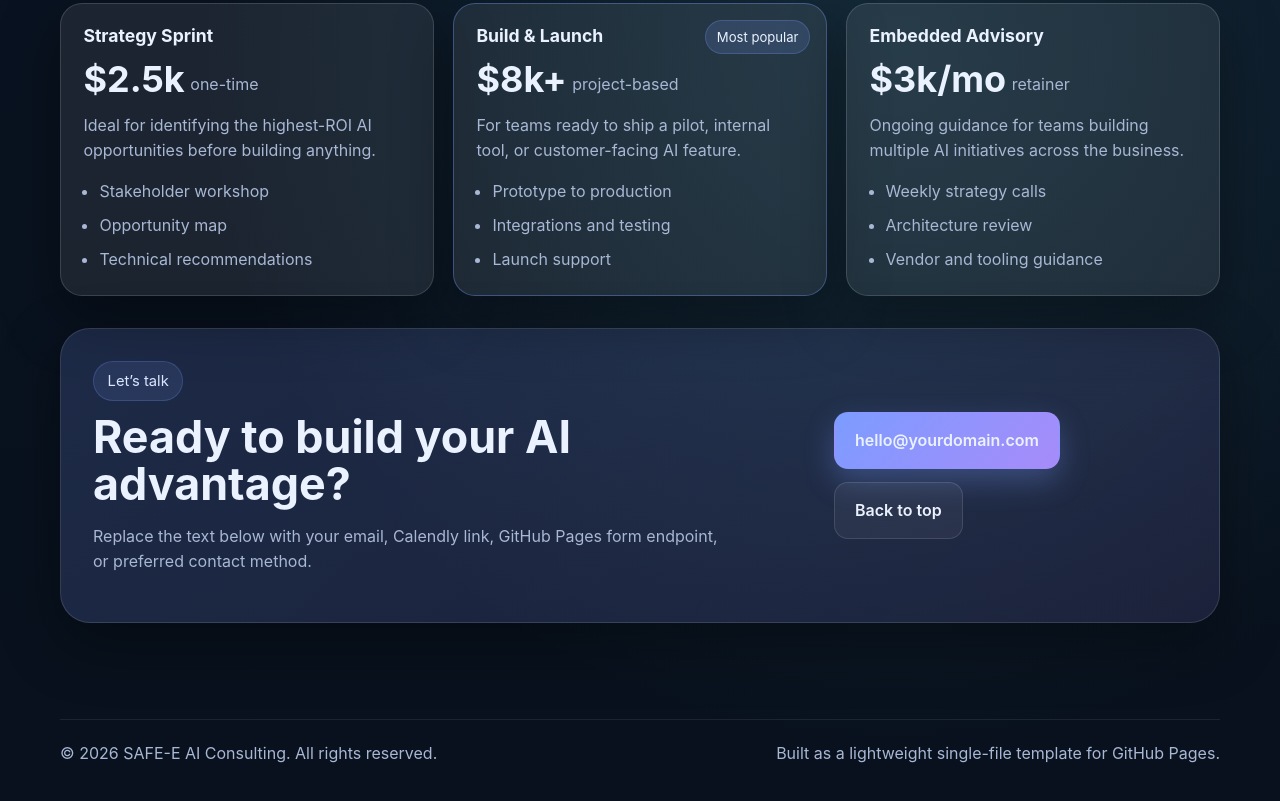
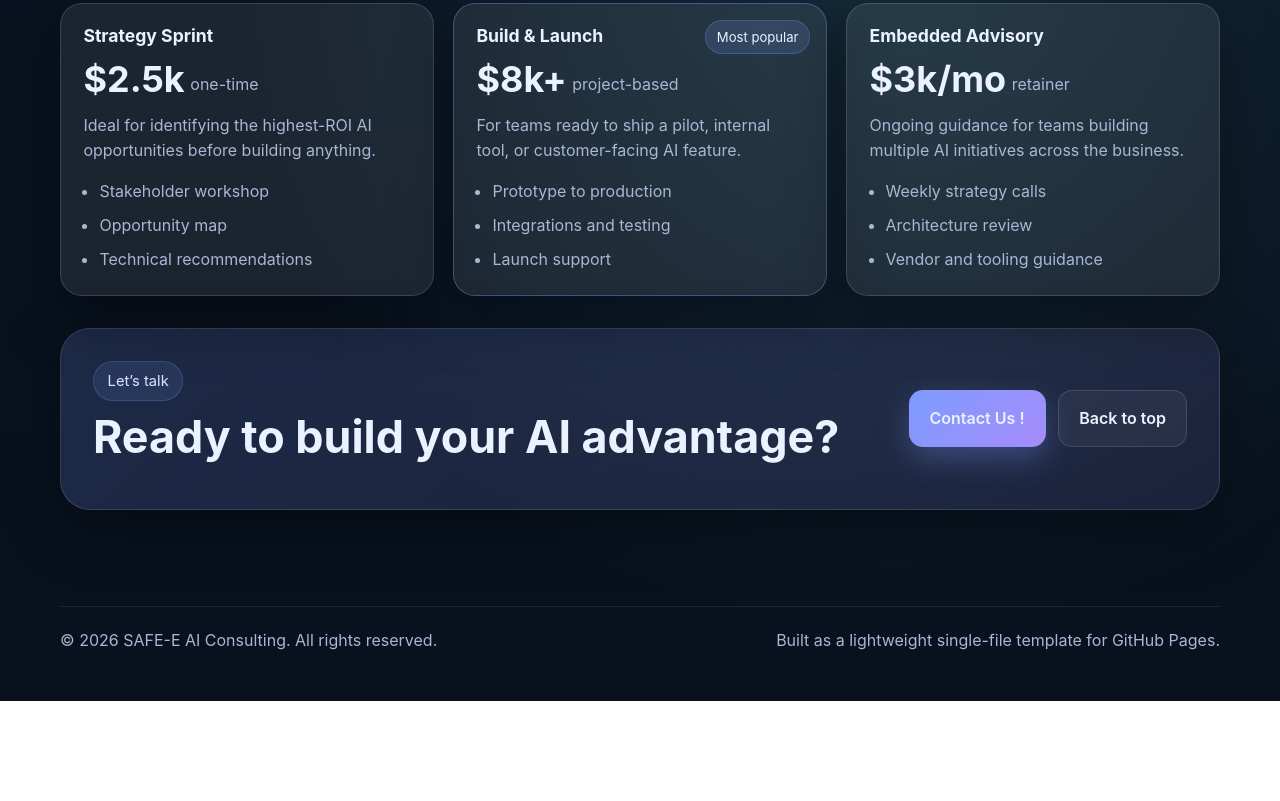
Before and after one commit to sooroosh/safe-e.github.io, a plain HTML site: page index.html in a window 1280 px wide. Shown: the part 3005-3806 px from the top of the page. After the commit the page ends 3706 px from the top, so only its background shows below. Drawn offline with Linux system fonts and the light colour scheme.

Commit message:
Update contact email and button text in index.html

```diff
--- a/index.html
+++ b/index.html
@@ -792,11 +792,10 @@
               <span class="pill">Let’s talk</span>
               <h2 style="font-size: clamp(1.8rem, 4vw, 2.8rem); margin-top: 0.8rem;">Ready to build your AI advantage?</h2>
               <p class="section-copy">
-                Replace the text below with your email, Calendly link, GitHub Pages form endpoint, or preferred contact method.
               </p>
             </div>
             <div style="display: flex; gap: 0.8rem; flex-wrap: wrap;">
-              <a class="btn btn-primary" href="mailto:hello@yourdomain.com">hello@yourdomain.com</a>
+              <a class="btn btn-primary" href="mailto:sooroosh.seifi72@gmail.com">Contact Us !</a>
               <a class="btn btn-secondary" href="#top">Back to top</a>
             </div>
           </div>
```
